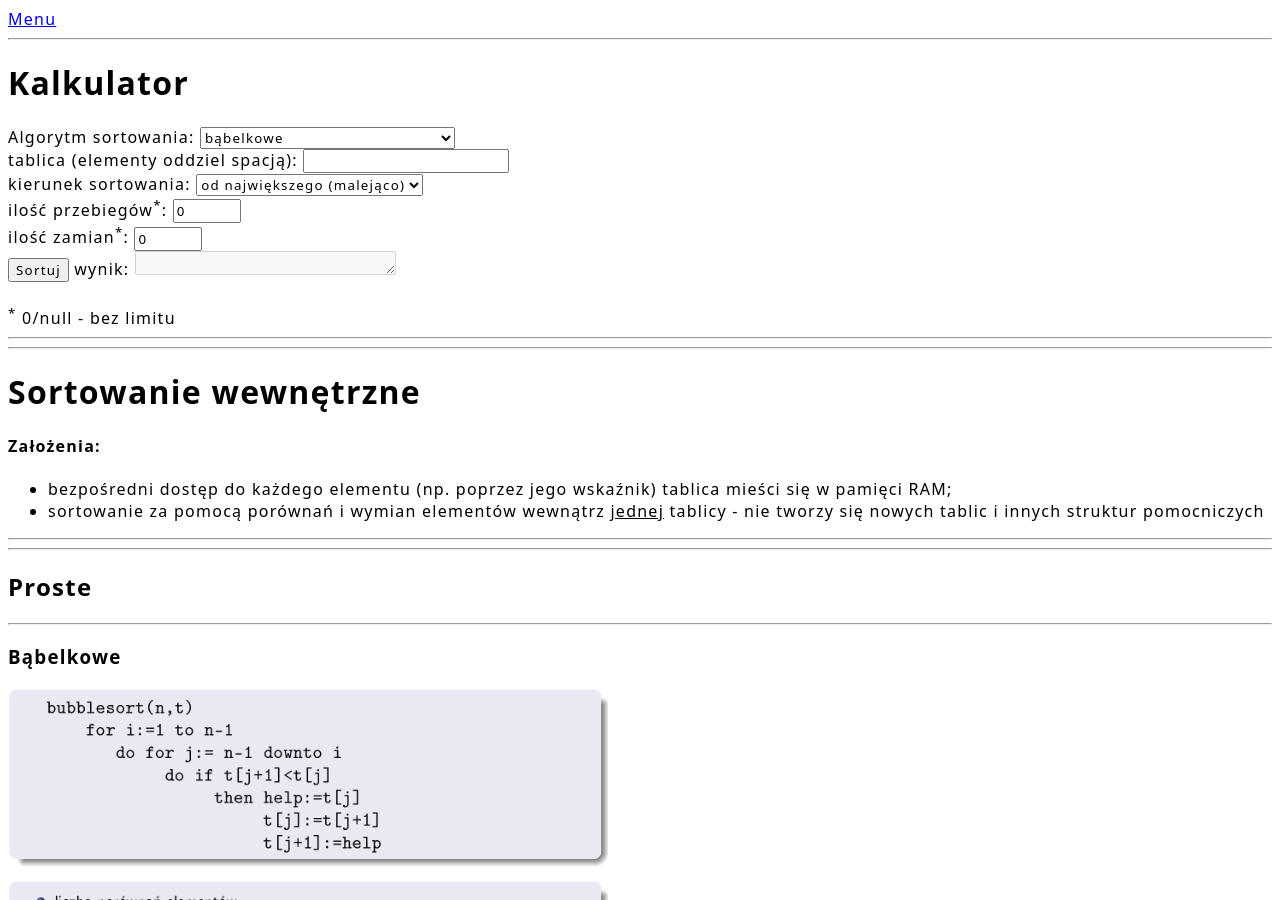
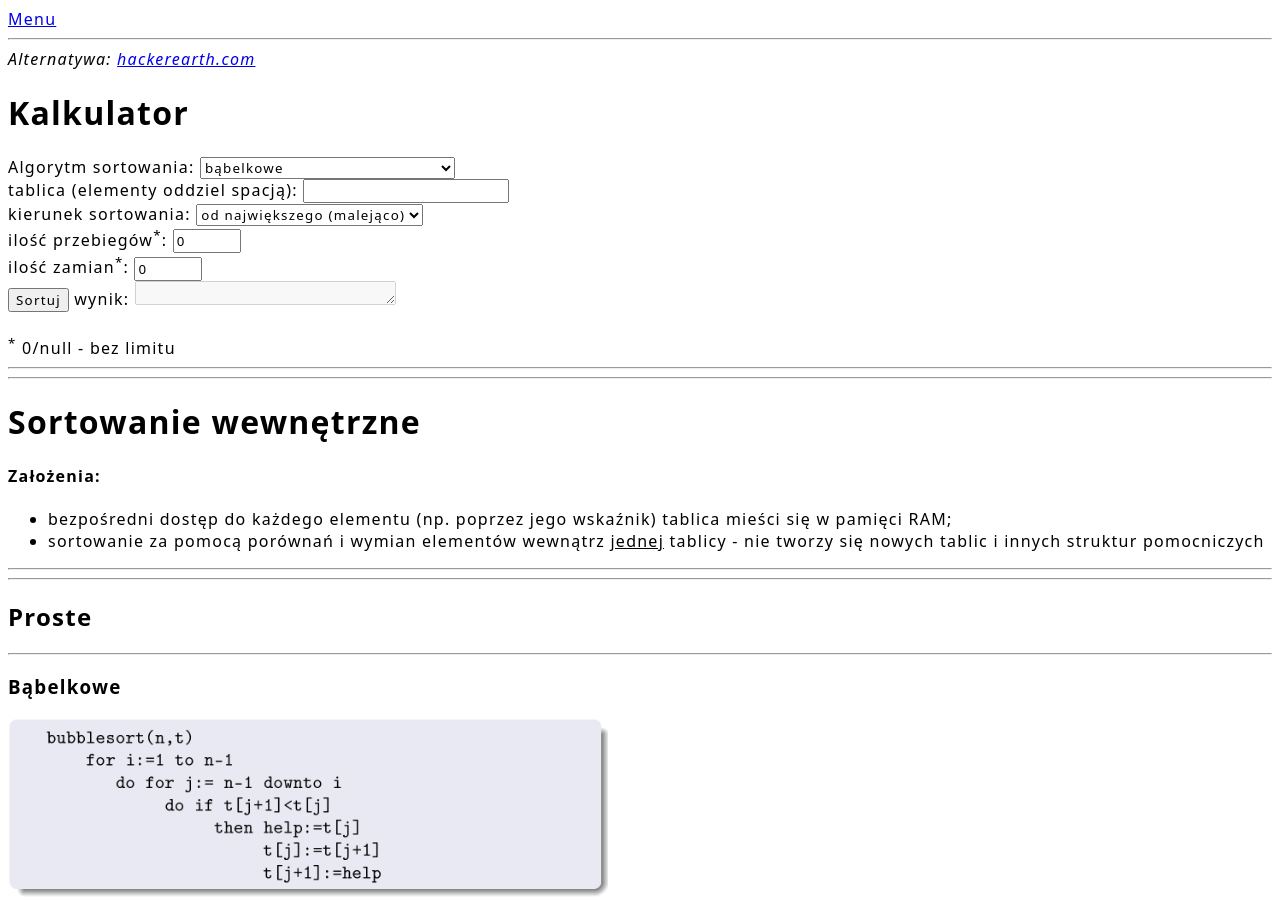
Before and after one commit to Guliveer/algorytmy-pomoc, a Jekyll site: the page built from sort_internal.html, in a window 1280 px wide and 900 px high. Built offline with Jekyll 4.4.1, drawn with Linux system fonts in a browser that asks for light colours; part of the change alters nothing that is shown.

```diff
--- a/sort_internal.html
+++ b/sort_internal.html
@@ -1,6 +1,8 @@
 ---
 layout: default
 ---
+<i>Alternatywa: <a href="https://www.hackerearth.com/practice/algorithms/sorting/" target="_blank"
+		rel="noopener noreferrer">hackerearth.com</a></i>
 <h1>Kalkulator</h1>
 Algorytm sortowania: <select id="algorithm">
 	<optgroup label="- Proste -">
@@ -30,6 +32,19 @@ wynik: <textarea id="result" readonly disabled rows="1" cols="30"></textarea><sp
 <sup>*</sup> 0/null - bez limitu<br>
 
 <script>
+	// Pobranie danych z formularza
+	var item_algorithm = document.getElementById("algorithm");
+	var item_inputArray = document.getElementById("arrayData");
+	var item_order = document.getElementById("order");
+	var item_maxIterations = document.getElementById("max_iterations");
+	var item_maxSwaps = document.getElementById("max_swaps");
+
+	item_algorithm.addEventListener("input", sort);
+	item_inputArray.addEventListener("input", sort);
+	item_order.addEventListener("input", sort);
+	item_maxIterations.addEventListener("input", sort);
+	item_maxSwaps.addEventListener("input", sort);
+
 	function sort() {
 		// Pobranie danych z formularza
 		var algorithm = document.getElementById("algorithm").value;
@@ -220,7 +235,7 @@ wynik: <textarea id="result" readonly disabled rows="1" cols="30"></textarea><sp
 	}
 
 	// Algorytm sortowania szybkiego z ograniczeniem ilości minięć wskaźników
-	function quicksort(array, order, maxIterations, maxSwaps) {
+	function quicksort(array, maxIterations, maxSwaps) {
 		const length = array.length;
 
 		function innerQuicksort(first, last) {
@@ -228,45 +243,36 @@ wynik: <textarea id="result" readonly disabled rows="1" cols="30"></textarea><sp
 			let i = first;
 			let j = last;
 
-			while (i <= j) {
-				if (order === "asc") {
+			while (i < j) {
+				if (i > j) {
+					iterations++;
+					if (iterations >= maxIterations) {
+						return;
+					}
+				}
+
 				while (array[i] < main) {
 					i++;
 				}
 				while (array[j] > main) {
 					j--;
 				}
-				} else if (order === "desc") {
-					while (array[i] > main) {
-						i++;
-					}
-					while (array[j] < main) {
-						j--;
-					}
-				} else {
-					console.log("Nieprawidłowa wartość 'order'. Używam domyślnej kolejności rosnącej ('asc').");
+
+
+				if (i <= j) {
+					if (swaps >= maxSwaps) {
 						return;
 					}
 
-				if (i <= j) {
 					// Zamiana miejscami elementów na pozycjach i i j
-					let help = array[i];
+					var help = array[i];
 					array[i] = array[j];
 					array[j] = help;
+
+					swaps++;
 					i++;
 					j--;
-					swaps++;
 
-					if (swaps >= maxSwaps) {
-						console.log("Osiągnięto maksymalną liczbę zamian miejscami.");
-						return;
-					}
-				}
-
-				iterations++;
-				if (iterations >= maxIterations * length) {
-					console.log("Osiągnięto maksymalną liczbę minięć wskaźników (pivotów).");
-					return;
 				}
 			}
 
```
Lines whose indentation alone changed are shown as unchanged.
